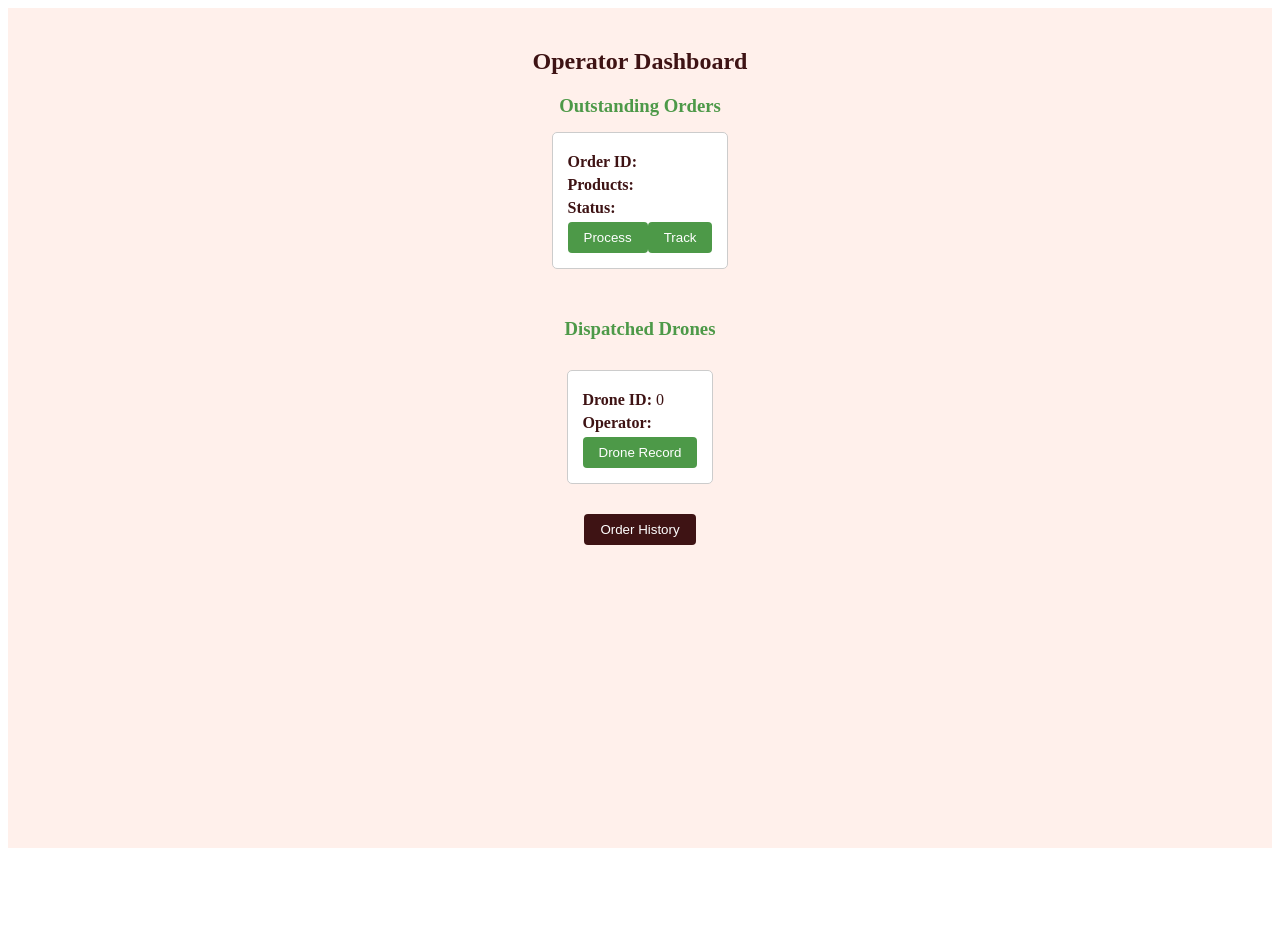
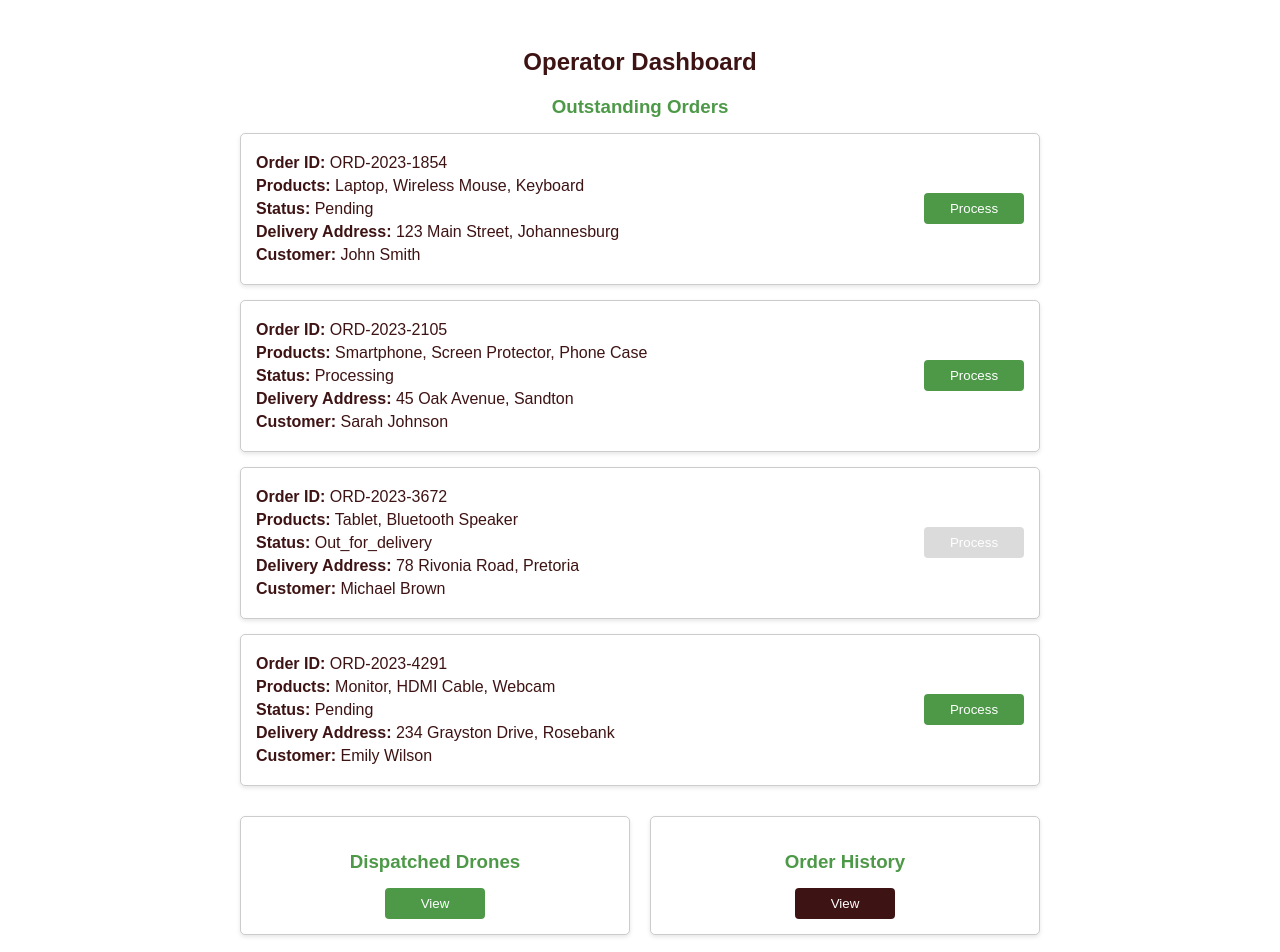
Before and after one commit to KyleMcCalgan/COS216HA-THE-POND, an Angular app in the folder Task3-web/: page /operator in a window 1280 px wide. Shown: the top 952 px of the page. Before the commit the page ends 856 px from the top, so only its background shows below. Built offline with nearby package versions, Linux system fonts and the light colour scheme.

Commit message:
updated operator dashboard slightly

```diff
--- a/Task3-web/src/app/components/operator/operator.css
+++ b/Task3-web/src/app/components/operator/operator.css
@@ -1,62 +1,125 @@
 .operator-container {
-  background-color: #FFF0EB; /* Background color */
+  background-color: #ffffff;
   min-height: 100vh;
   padding: 20px;
+  font-family: Arial, sans-serif;
+}
+
+h2 {
+  color: #3E1314;
+  margin-bottom: 20px;
   text-align: center;
 }
 
-h2 {
-  color: #3E1314; /* Second color for headers */
-  margin-bottom: 20px;
-}
-
 h3 {
-  color: #4D9948; /* First color for section headers */
+  color: #4D9948;
   margin-bottom: 15px;
+  text-align: center;
 }
 
 .section {
   margin-bottom: 30px;
 }
 
-.orders-list, .dispatched-drones {
+.outstanding-orders {
+  margin-bottom: 30px;
+}
+
+.orders-list {
   display: flex;
   flex-direction: column;
   gap: 15px;
+  max-width: 800px;
+  margin: 0 auto;
 }
 
-.order-card, .drone-card {
+.order-card {
   border: 1px solid #ccc;
   border-radius: 5px;
   padding: 15px;
   background-color: white;
+  display: flex;
+  justify-content: space-between;
+  align-items: center;
+  box-shadow: 0 2px 4px rgba(0,0,0,0.1);
+}
+
+.order-info {
   text-align: left;
-  max-width: 500px;
+  flex-grow: 1;
+}
+
+.order-card p {
+  margin: 5px 0;
+  color: #3E1314;
+}
+
+.process-button {
+  min-width: 100px;
+  display: flex;
+  justify-content: center;
+  align-items: center;
+}
+
+/* Bottom sections with buttons */
+.bottom-sections {
+  display: flex;
+  justify-content: center;
+  gap: 20px;
+  max-width: 800px;
   margin: 0 auto;
 }
 
-.order-card p, .drone-card p {
-  margin: 5px 0;
-  color: #3E1314; /* Second color for text */
+.dispatched-drones-section, .order-history-section {
+  flex: 1;
+  border: 1px solid #ccc;
+  border-radius: 5px;
+  padding: 15px;
+  background-color: white;
+  text-align: center;
+  box-shadow: 0 2px 4px rgba(0,0,0,0.1);
 }
 
 button {
   padding: 8px 16px;
-  background-color: #4D9948; /* First color for buttons */
+  background-color: #4D9948;
   color: white;
   border: none;
   border-radius: 4px;
   cursor: pointer;
+  min-width: 100px;
 }
 
 button:hover {
-  background-color: #3E7A3A; /* Darker shade of first color */
+  background-color: #3E7A3A;
 }
 
 .order-history-btn {
-  background-color: #3E1314; /* Second color for Order History button */
+  background-color: #3E1314;
 }
 
 .order-history-btn:hover {
-  background-color: #2A0D0E; /* Darker shade of second color */
+  background-color: #2A0D0E;
 }
+
+button:disabled {
+  background-color: #cccccc;
+  opacity: 0.7;
+  cursor: not-allowed;
+}
+
+/* Status styling */
+p:contains("Status: Pending") {
+  font-weight: bold;
+  color: #FFA500;
+}
+
+p:contains("Status: Processing") {
+  font-weight: bold;
+  color: #4D9948;
+}
+
+p:contains("Status: Out_for_delivery") {
+  font-weight: bold;
+  color: #3E1314;
+}
--- a/Task3-web/src/app/components/operator/operator.html
+++ b/Task3-web/src/app/components/operator/operator.html
@@ -1,29 +1,76 @@
 <div class="operator-container">
-      <h2>Operator Dashboard</h2>
+  <h2>Operator Dashboard</h2>
 
-      <div class="section">
-        <h3>Outstanding Orders</h3>
-        <div class="orders-list">
-          <div class="order-card" *ngFor="let order of outstandingOrders">
-            <p><strong>Order ID:</strong> {{ order.orderId }}</p>
-            <p><strong>Products:</strong> {{ order.products.join(', ') }}</p>
-            <p><strong>Status:</strong> {{ order.status }}</p>
-            <button (click)="processOrder(order.orderId)" [disabled]="order.status === 'Out_for_delivery'">Process</button>
-            <button (click)="trackOrder(order.orderId)" [disabled]="order.status !== 'Out_for_delivery'">Track</button>
-          </div>
+  <div class="section outstanding-orders">
+    <h3>Outstanding Orders</h3>
+    <div class="orders-list">
+      <!-- Mock Order 1 -->
+      <div class="order-card">
+        <div class="order-info">
+          <p><strong>Order ID:</strong> ORD-2023-1854</p>
+          <p><strong>Products:</strong> Laptop, Wireless Mouse, Keyboard</p>
+          <p><strong>Status:</strong> Pending</p>
+          <p><strong>Delivery Address:</strong> 123 Main Street, Johannesburg</p>
+          <p><strong>Customer:</strong> John Smith</p>
+        </div>
+        <div class="process-button">
+          <button (click)="processOrder('ORD-2023-1854')">Process</button>
         </div>
       </div>
 
-      <div class="section dispatched-drones">
-        <h3>Dispatched Drones</h3>
-        <div class="drone-card" *ngFor="let drone of dispatchedDrones">
-          <p><strong>Drone ID:</strong> {{ drone.id }}</p>
-          <p><strong>Operator:</strong> {{ drone.operator }}</p>
-          <button (click)="viewDispatchedOrders()">Drone Record</button>
+      <!-- Mock Order 2 -->
+      <div class="order-card">
+        <div class="order-info">
+          <p><strong>Order ID:</strong> ORD-2023-2105</p>
+          <p><strong>Products:</strong> Smartphone, Screen Protector, Phone Case</p>
+          <p><strong>Status:</strong> Processing</p>
+          <p><strong>Delivery Address:</strong> 45 Oak Avenue, Sandton</p>
+          <p><strong>Customer:</strong> Sarah Johnson</p>
+        </div>
+        <div class="process-button">
+          <button (click)="processOrder('ORD-2023-2105')">Process</button>
         </div>
       </div>
 
-      <div class="section">
-        <button class="order-history-btn" (click)="viewOrderHistory()">Order History</button>
+      <!-- Mock Order 3 -->
+      <div class="order-card">
+        <div class="order-info">
+          <p><strong>Order ID:</strong> ORD-2023-3672</p>
+          <p><strong>Products:</strong> Tablet, Bluetooth Speaker</p>
+          <p><strong>Status:</strong> Out_for_delivery</p>
+          <p><strong>Delivery Address:</strong> 78 Rivonia Road, Pretoria</p>
+          <p><strong>Customer:</strong> Michael Brown</p>
+        </div>
+        <div class="process-button">
+          <button (click)="processOrder('ORD-2023-3672')" disabled>Process</button>
+        </div>
+      </div>
+
+      <!-- Mock Order 4 -->
+      <div class="order-card">
+        <div class="order-info">
+          <p><strong>Order ID:</strong> ORD-2023-4291</p>
+          <p><strong>Products:</strong> Monitor, HDMI Cable, Webcam</p>
+          <p><strong>Status:</strong> Pending</p>
+          <p><strong>Delivery Address:</strong> 234 Grayston Drive, Rosebank</p>
+          <p><strong>Customer:</strong> Emily Wilson</p>
+        </div>
+        <div class="process-button">
+          <button (click)="processOrder('ORD-2023-4291')">Process</button>
+        </div>
       </div>
     </div>
+  </div>
+
+  <div class="bottom-sections">
+    <div class="section dispatched-drones-section">
+      <h3>Dispatched Drones</h3>
+      <button (click)="viewDispatchedOrders()">View</button>
+    </div>
+
+    <div class="section order-history-section">
+      <h3>Order History</h3>
+      <button class="order-history-btn" (click)="viewOrderHistory()">View</button>
+    </div>
+  </div>
+</div>
```
